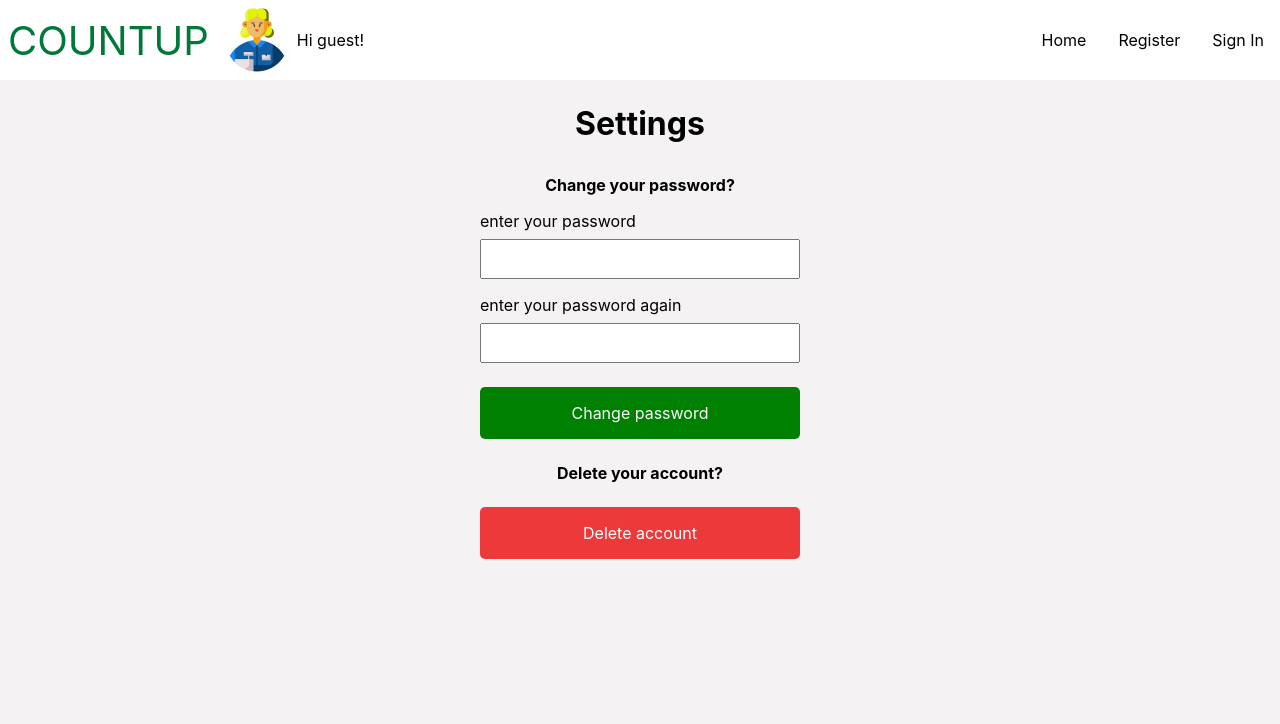
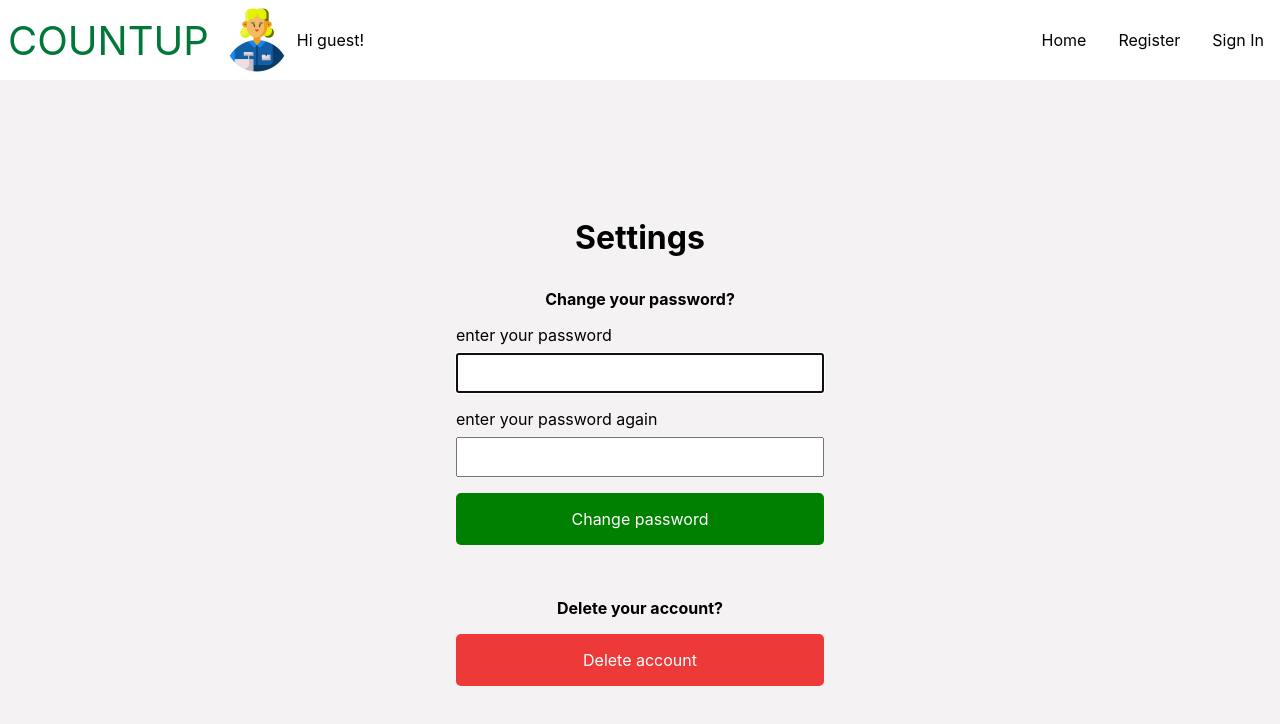
Before and after one commit to akiko-hi/grocery-online, a React (Create React App) app: page /setting in a window 1280 px wide. Shown: the top 724 px of the page. Built offline with nearby package versions, Linux system fonts and the light colour scheme; no server answers; what typesafe-actions would draw is missing.

Commit message:
Add api for updatePassword

```diff
--- a/src/Settings.scss
+++ b/src/Settings.scss
@@ -1,7 +1,7 @@
 .Settings {
     display: flex;
     flex-flow: column;
-    width: 20rem;
+    width: 23rem;
     align-self: center;
     flex: 1;
 
@@ -24,10 +24,11 @@
         border-radius: 5px;
         padding: 1rem;
         color: white;
-        margin: .5rem 0;
 
         &.delete_account_btn {
             background: rgba(236, 2, 2, 0.767);
+            margin-bottom: auto;
+            margin-top: 0;
         }
 
     }
@@ -37,5 +38,19 @@
 .settings_title {
     font-weight: bold;
     align-self: center;
-    margin-top: 1rem;
 }
+
+.settings_header {
+    margin-top: auto;
+    margin-bottom: 2rem;
+}
+
+.empty_p {
+    padding: .66rem;
+}
+
+.error_msg {
+    text-align: center;
+    color: red;
+    font-weight: 600;
+}
--- a/src/Settings.tsx
+++ b/src/Settings.tsx
@@ -1,14 +1,17 @@
-import React from 'react';
-import './Settings.scss';
-import { deleteUser } from './api';
+import React, { useState } from 'react';
+import { deleteUser, updatePassword } from './api';
 import { useDispatch } from 'react-redux';
 import { actions } from './store';
 import { useHistory } from 'react-router-dom';
+import './Settings.scss';
 
 export default function Settings() {
 
   const dispatch = useDispatch()
   const history = useHistory()
+  const [password, setPassword] = useState("")
+  const [confirmedPassword, setconfirmedPassword] = useState("")
+  const [message, setMessage] = useState<string>()
 
   async function onDeleteAccount() {
     await deleteUser()
@@ -16,14 +19,26 @@ export default function Settings() {
     history.replace("/")
   }
 
+  async function onUpdatePassword(password: string) {
+    setMessage(undefined)
+    if (password === confirmedPassword) {
+      await updatePassword(password)
+      setMessage("Your password has been successfully changed")
+    } else {
+      setMessage("passwords don't match plase try again")
+    }
+  }
+
   return <div className="Settings">
-    <h1>Settings</h1>
+
+    <h1 className="settings_header">Settings</h1>
     <p className="settings_title">Change your password?</p>
     <label>enter your password</label>
-    <input type="password" />
+    <input onChange={e => setPassword(e.currentTarget.value)} value={password} type="password" autoFocus />
     <label>enter your password again</label>
-    <input type="password" />
-    <button>Change password</button>
+    <input onChange={e => setconfirmedPassword(e.currentTarget.value)} value={confirmedPassword} type="password" />
+    <button onClick={() => onUpdatePassword(password)}>Change password</button>
+    {message ? <p className="error_msg">{message}</p> : <p className="empty_p"></p>}
     <p className="settings_title">Delete your account?</p>
     <button onClick={onDeleteAccount} className="delete_account_btn">Delete account</button>
   </div>
--- a/src/api.ts
+++ b/src/api.ts
@@ -83,3 +83,7 @@ export async function deleteUser() {
         { method: 'POST' }
     )
 }
+
+export async function updatePassword(password: string) {
+    await fetch('/api/updatePassword', post({ password }))
+}
```
Also changed, not shown: 2 other files (tests, documents, lock files or other folders).
